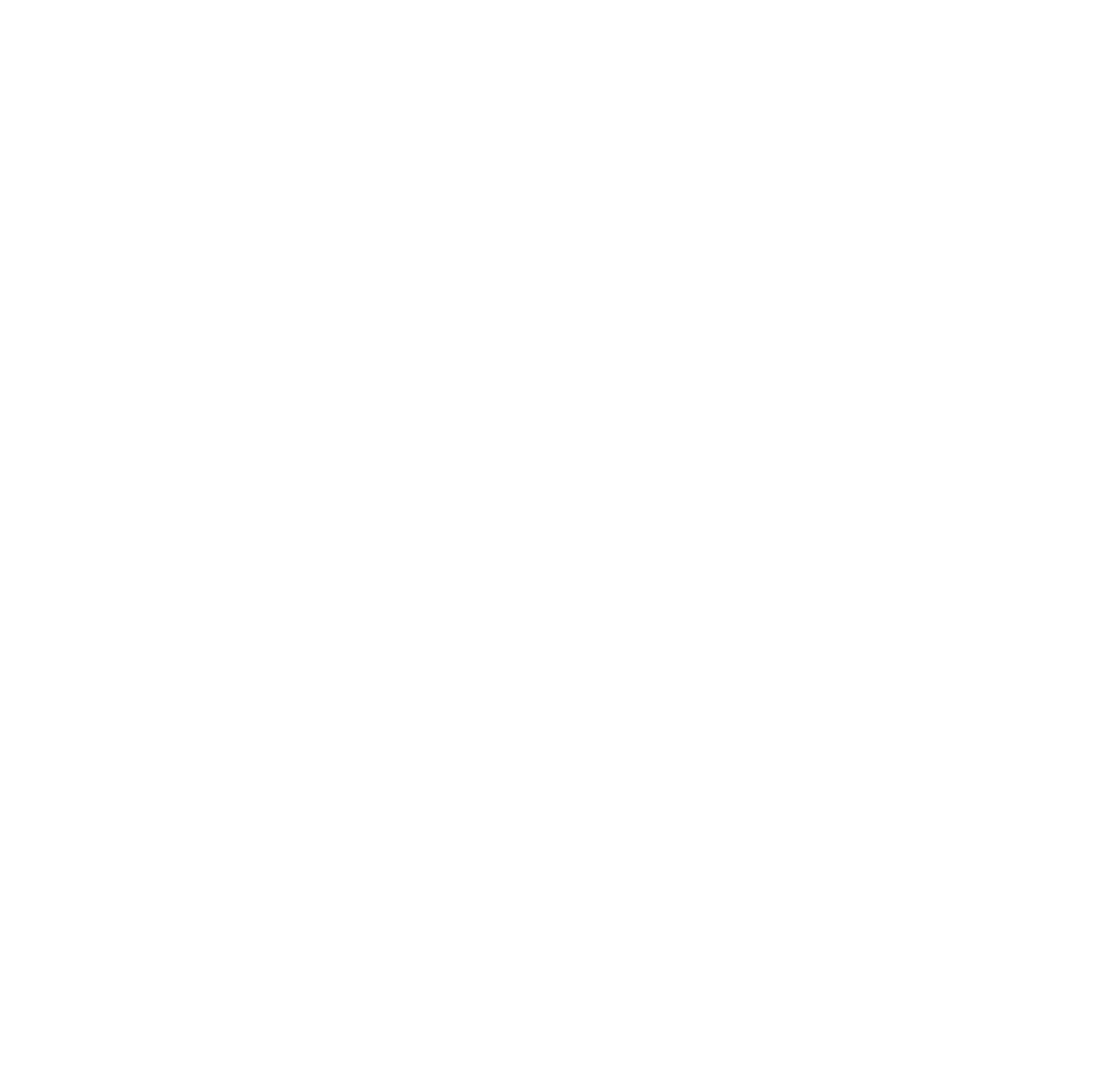
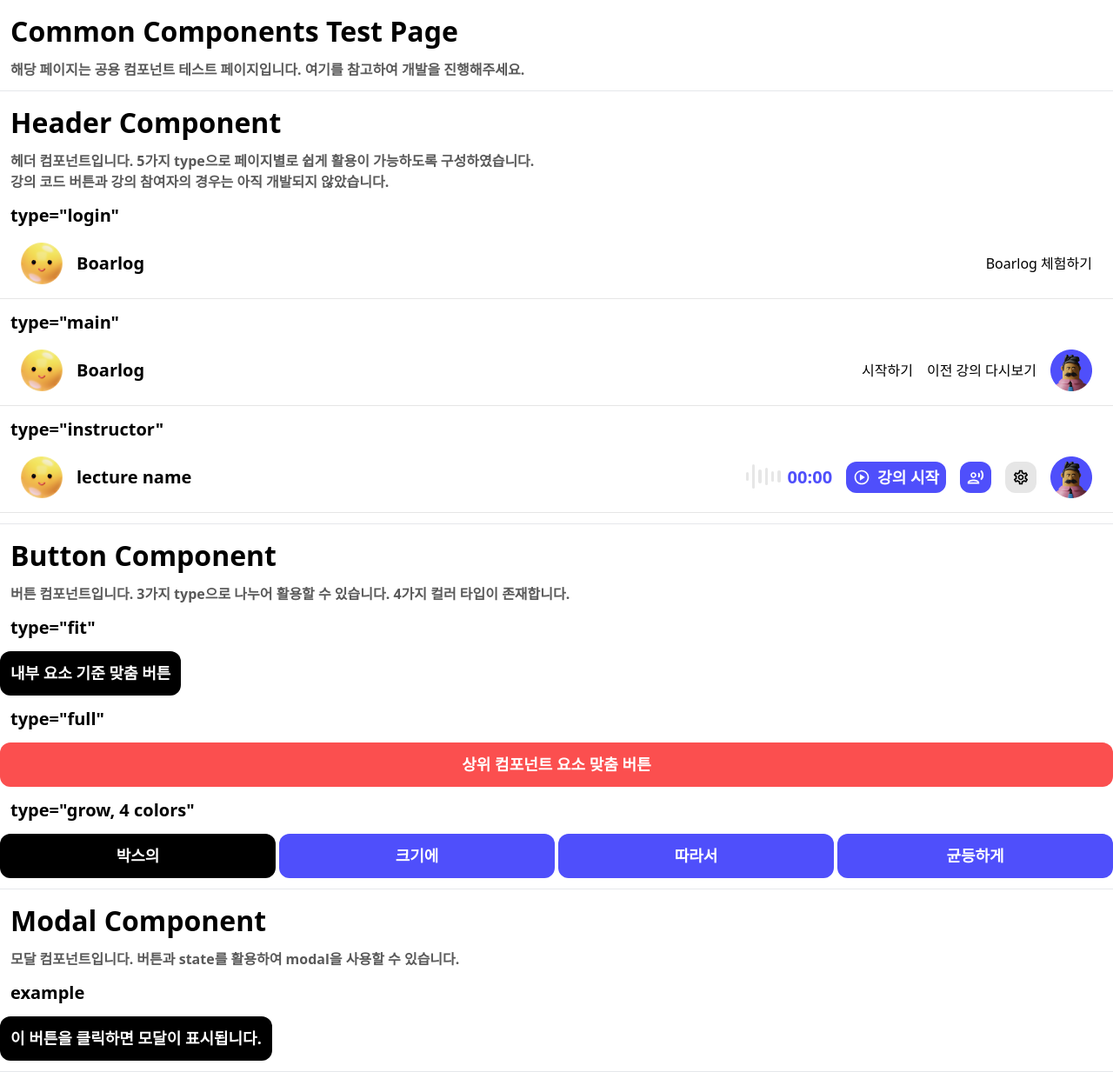
Before and after one commit to boostcampwm2023/web13_Boarlog, a React (Vite) app in the folder frontend/: page /example in a window 1280 px wide. Before the commit this address had no page. Shown: the whole page at 87% size. Before the commit the page ends 800 px from the top, so only its background shows below. Built offline with nearby package versions, Linux system fonts and the light colour scheme; a web font is replaced by a local one.

Commit message:
feat: 공용 컴포넌트 example 페이지 추가 #122
- 공용 컴포넌트를 보다 쉽게 확인하기 위한 페이지를 추가하였습니다

```diff
--- a/frontend/src/App.tsx
+++ b/frontend/src/App.tsx
@@ -6,6 +6,7 @@ import Test from "./pages/Test/Test";
 import MicTest from "./pages/MicTest/MicTest";
 
 import { RecoilRoot } from "recoil";
+import Example from "./pages/Example/Example";
 
 const App = () => {
   return (
@@ -16,6 +17,7 @@ const App = () => {
           <Route path="/login" element={<Login />} />
           <Route path="/test" element={<Test />} />
           <Route path="/mictest" element={<MicTest />} />
+          <Route path="/example" element={<Example />} />
         </Routes>
       </BrowserRouter>
     </RecoilRoot>
--- /dev/null
+++ b/frontend/src/pages/Example/Example.tsx
@@ -0,0 +1,92 @@
+import { useState } from "react";
+import Header from "@/components/Header/Header";
+import Button from "@/components/Button/Button";
+import Modal from "@/components/Modal/Modal";
+
+const Example = () => {
+  const [isModalOpen, setIsModalOpen] = useState(false);
+
+  return (
+    <>
+      <h1 className="semibold-32 ml-3 mt-3">Common Components Test Page</h1>
+      <p className="semibold-16 ml-3 mt-2 mb-3 text-grayscale-darkgray">
+        해당 페이지는 공용 컴포넌트 테스트 페이지입니다. 여기를 참고하여 개발을 진행해주세요.
+      </p>
+      <hr className="mt-3" />
+
+      <h2 className="semibold-32 ml-3 mt-3">Header Component</h2>
+      <p className="semibold-16 ml-3 mt-2 mb-3 text-grayscale-darkgray">
+        헤더 컴포넌트입니다. 5가지 type으로 페이지별로 쉽게 활용이 가능하도록 구성하였습니다. <br />
+        강의 코드 버튼과 강의 참여자의 경우는 아직 개발되지 않았습니다.
+      </p>
+
+      <h3 className="semibold-20 ml-3 mt-3">type="login"</h3>
+      <Header type="login" />
+
+      <h3 className="semibold-20 ml-3 mt-3">type="main"</h3>
+      <Header type="main" />
+
+      <h3 className="semibold-20 ml-3 mt-3">type="instructor"</h3>
+      <Header type="instructor" />
+
+      <hr className="mt-3" />
+
+      <h2 className="semibold-32 ml-3 mt-3">Button Component</h2>
+      <p className="semibold-16 ml-3 mt-2 mb-3 text-grayscale-darkgray">
+        버튼 컴포넌트입니다. 3가지 type으로 나누어 활용할 수 있습니다. 4가지 컬러 타입이 존재합니다.
+      </p>
+
+      <h3 className="semibold-20 ml-3 mt-3 mb-3">type="fit"</h3>
+      <Button type="fit" className="bg-grayscale-black text-grayscale-white">
+        내부 요소 기준 맞춤 버튼
+      </Button>
+
+      <h3 className="semibold-20 ml-3 mt-3 mb-3">type="full"</h3>
+      <Button type="full" className="bg-alert-100 text-grayscale-white">
+        상위 컴포넌트 요소 맞춤 버튼
+      </Button>
+
+      <h3 className="semibold-20 ml-3 mt-3 mb-3">type="grow, 4 colors"</h3>
+      <div className="w-full flex flex-row gap-1">
+        <Button type="grow" className="bg-grayscale-black text-grayscale-white">
+          박스의
+        </Button>
+        <Button type="grow" className="bg-boarlog-100 text-grayscale-white">
+          크기에
+        </Button>
+        <Button type="grow" className="bg-boarlog-100 text-grayscale-white">
+          따라서
+        </Button>
+        <Button type="grow" className="bg-boarlog-100 text-grayscale-white">
+          균등하게
+        </Button>
+      </div>
+
+      <hr className="mt-3" />
+
+      <h2 className="semibold-32 ml-3 mt-3">Modal Component</h2>
+      <p className="semibold-16 ml-3 mt-2 mb-3 text-grayscale-darkgray">
+        모달 컴포넌트입니다. 버튼과 state를 활용하여 modal을 사용할 수 있습니다.
+      </p>
+
+      <h3 className="semibold-20 ml-3 mt-3 mb-3">example</h3>
+      <Button type="fit" className="bg-grayscale-black text-grayscale-white" onClick={() => setIsModalOpen(true)}>
+        이 버튼을 클릭하면 모달이 표시됩니다.
+      </Button>
+      <Modal
+        modalText="모달에 표시되는 텍스트"
+        cancelText="취소"
+        confirmText="확인"
+        cancelButtonClass="bg-grayscale-black text-grayscale-white"
+        confirmButtonClass="bg-alert-100 text-grayscale-white"
+        confirmClick={() => console.log("확인 버튼 클릭")}
+        isModalOpen={isModalOpen}
+        setIsModalOpen={setIsModalOpen}
+      />
+
+      <hr className="mt-3" />
+    </>
+  );
+};
+
+export default Example;
```
